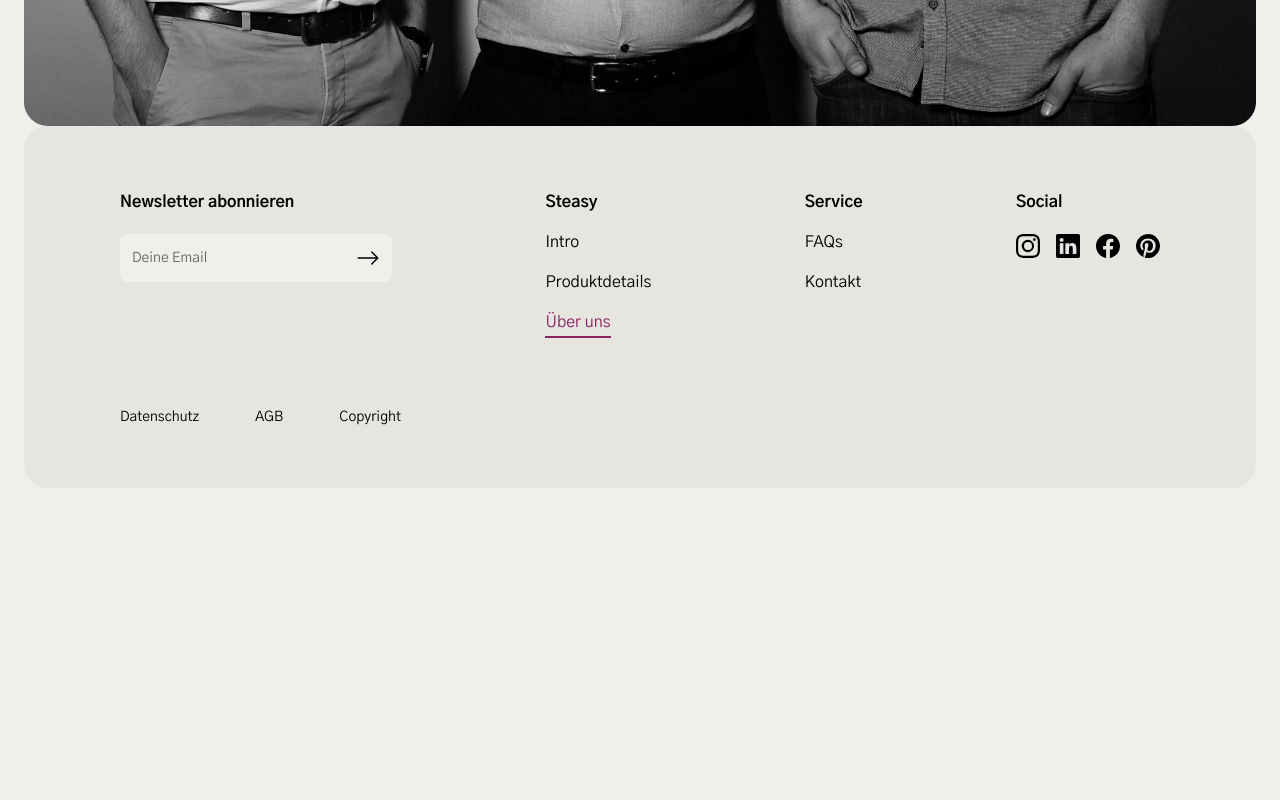
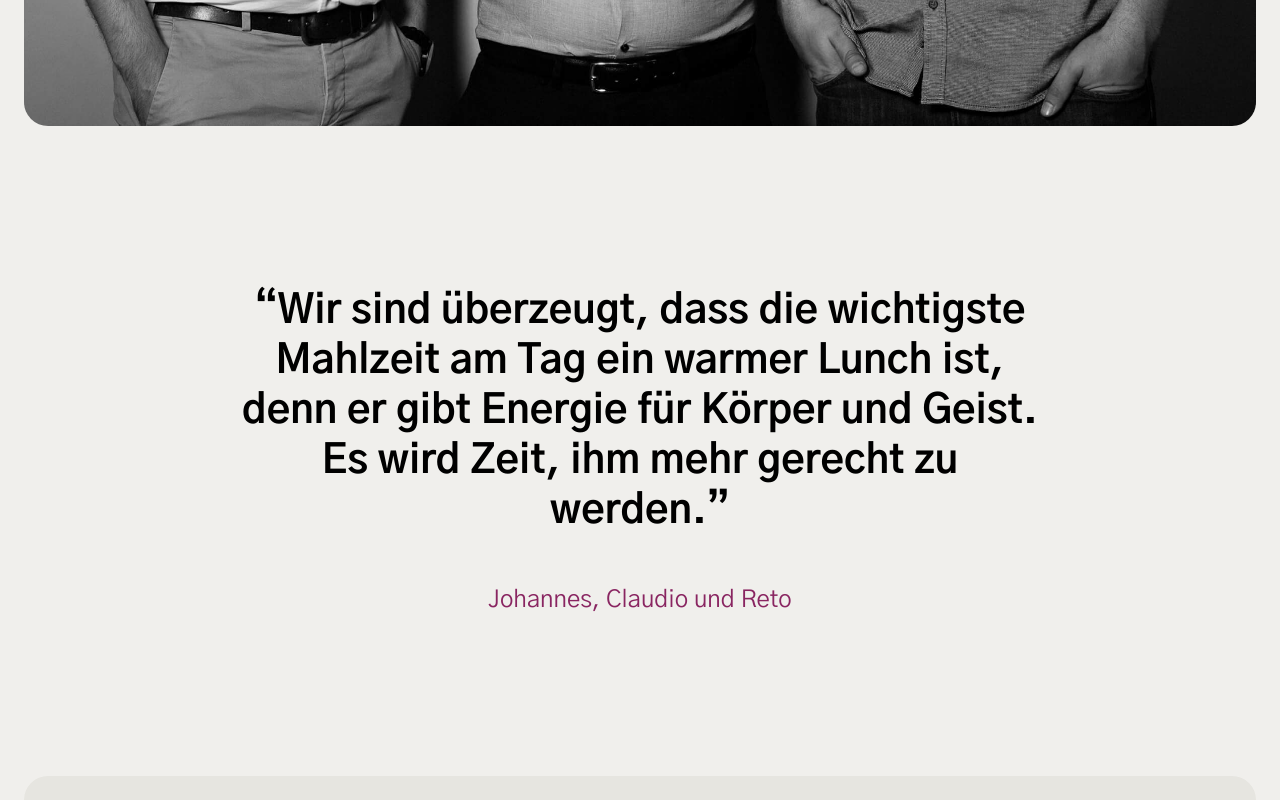
Before and after one commit to arashi-dev/steasy-clone, a Next.js app: page /story in a window 1280 px wide. Shown: the part 3960-4760 px from the top of the page. Before the commit the page ends 4528 px from the top, so only its background shows below. Built offline with nearby package versions, Linux system fonts and the light colour scheme.

Commit message:
add founders quote to story page

```diff
--- a/src/app/story/page.tsx
+++ b/src/app/story/page.tsx
@@ -16,6 +16,18 @@ const Page: React.FC = () => {
       <Container>
         <Image src={FoundersImage} alt="founders" className="rounded-lg" />
       </Container>
+
+      <Container className="py-20 lg:py-40">
+        <p className="mx-auto w-full text-center font-gothic text-2xl/tight font-bold md:w-10/12 md:text-4xl/tight lg:w-8/12 lg:text-[2.5rem]/tight">
+          “Wir sind überzeugt, dass die wichtigste Mahlzeit am Tag ein warmer
+          Lunch ist, denn er gibt Energie für Körper und Geist. Es wird Zeit,
+          ihm mehr gerecht zu werden.”
+        </p>
+
+        <p className="mt-7 text-center font-gothic text-lg text-ginger-500 md:text-xl lg:mt-12 lg:text-2xl">
+          Johannes, Claudio und Reto
+        </p>
+      </Container>
     </div>
   );
 };
```
